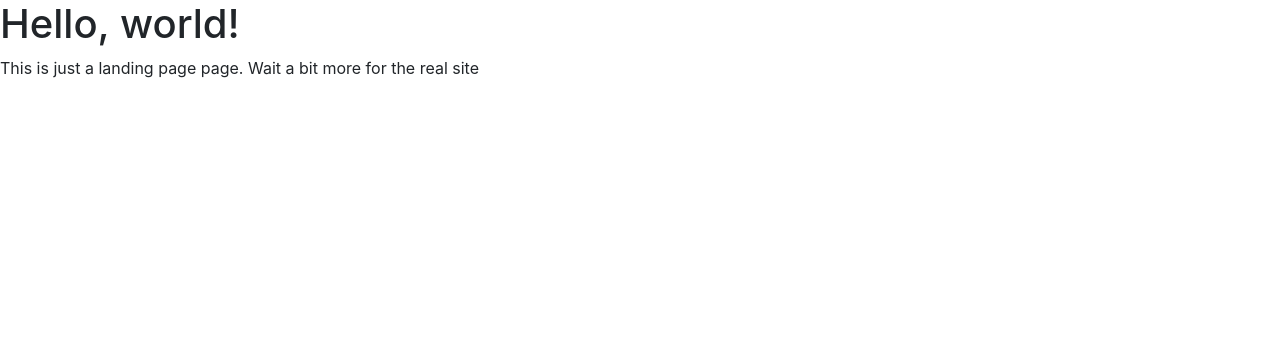
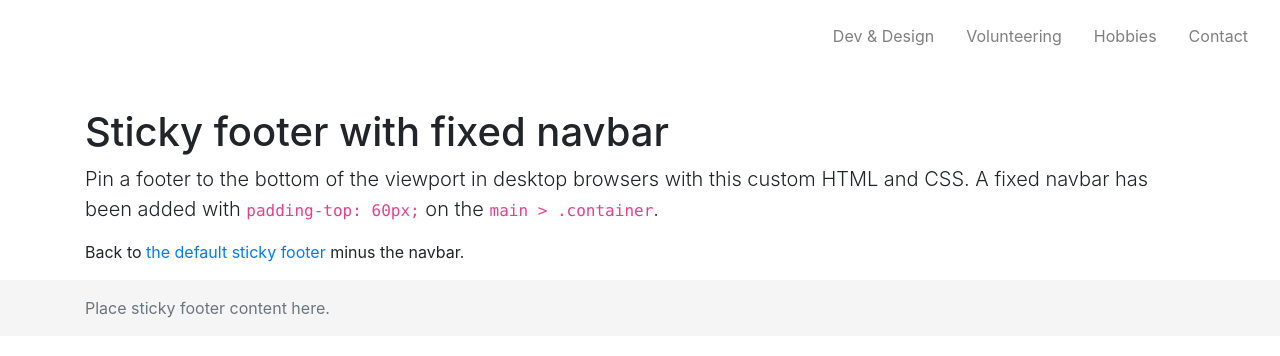
Before and after one commit to ereeshika/ereeshika.github.io, a plain HTML site: page index.html in a window 1280 px wide. Drawn offline with nearby package versions, Linux system fonts and the light colour scheme.

Commit message:
Implemented navbar and footer

```diff
--- /dev/null
+++ b/css/custom.css
@@ -0,0 +1,17 @@
+/* Footer */
+main > .container {
+    padding: 60px 15px 0;
+  }
+
+  .footer {
+    background-color: #f5f5f5;
+  }
+
+  .footer > .container {
+    padding-right: 15px;
+    padding-left: 15px;
+  }
+
+  code {
+    font-size: 80%;
+  }
--- a/index.html
+++ b/index.html
@@ -7,13 +7,54 @@
 
     <!-- Bootstrap CSS -->
     <link rel="stylesheet" href="https://stackpath.bootstrapcdn.com/bootstrap/4.2.1/css/bootstrap.min.css" integrity="sha384-GJzZqFGwb1QTTN6wy59ffF1BuGJpLSa9DkKMp0DgiMDm4iYMj70gZWKYbI706tWS" crossorigin="anonymous">
-
+    <link rel="stylesheet" href="css/custom.css">
+    <style>
+    /* Custom CSS for footer */
+    </style>
     <title>Ereeshika</title>
   </head>
   <body>
-    <h1>Hello, world!</h1>
-    <p>This is just a landing page page. Wait a bit more for the real site</p>
+      <body class="d-flex flex-column h-100">
+          <header>
+        <!-- navbar -->
+        <nav class="navbar navbar-expand-md navbar-light fixed-top bg-white">
+            <button class="navbar-toggler" type="button" data-toggle="collapse" data-target="#myNavbar" aria-controls="navbarCollapse"
+                aria-expanded="false" aria-label="Toggle navigation">
+                <span class="navbar-toggler-icon"></span>
+            </button>
+            <div class="collapse navbar-collapse flex-grow-1 text-right" id="myNavbar">
+                <ul class="navbar-nav ml-auto flex-nowrap">
+                    <li class="nav-item">
+                        <a href="#devndesign" class="nav-link m-2 menu-item nav-active">Dev & Design</a>
+                    </li>
+                    <li class="nav-item">
+                        <a href="#volunteering" class="nav-link m-2 menu-item">Volunteering</a>
+                    </li>
+                    <li class="nav-item">
+                        <a href="#hobbies" class="nav-link m-2 menu-item">Hobbies</a>
+                    </li>
+                    <li class="nav-item">
+                        <a href="#footer" class="nav-link m-2 menu-item">Contact</a>
+                    </li>
+                </ul>
+            </div>
+        </nav>
+      </header>
 
+      <!-- Begin page content -->
+      <main role="main" class="flex-shrink-0">
+        <div class="container">
+          <h1 class="mt-5">Sticky footer with fixed navbar</h1>
+          <p class="lead">Pin a footer to the bottom of the viewport in desktop browsers with this custom HTML and CSS. A fixed navbar has been added with <code>padding-top: 60px;</code> on the <code>main &gt; .container</code>.</p>
+          <p>Back to <a href="/docs/4.2/examples/sticky-footer/">the default sticky footer</a> minus the navbar.</p>
+        </div>
+      </main>
+
+      <footer class="footer mt-auto py-3">
+        <div class="container">
+          <span class="text-muted">Place sticky footer content here.</span>
+        </div>
+      </footer>
     <!-- Optional JavaScript -->
     <!-- jQuery first, then Popper.js, then Bootstrap JS -->
     <script src="https://code.jquery.com/jquery-3.3.1.slim.min.js" integrity="sha384-q8i/X+965DzO0rT7abK41JStQIAqVgRVzpbzo5smXKp4YfRvH+8abtTE1Pi6jizo" crossorigin="anonymous"></script>
```
